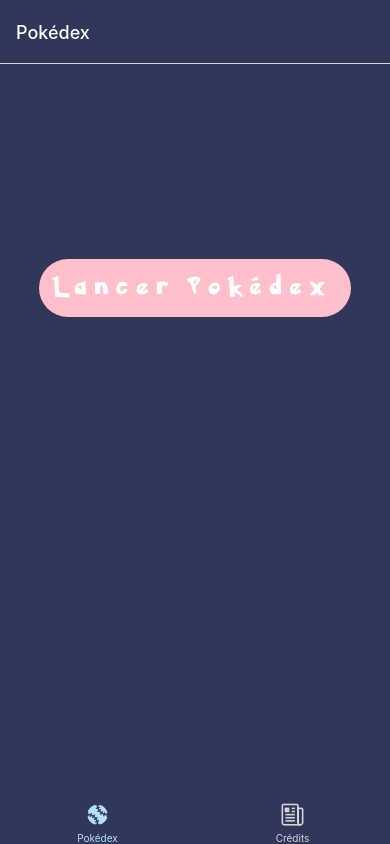
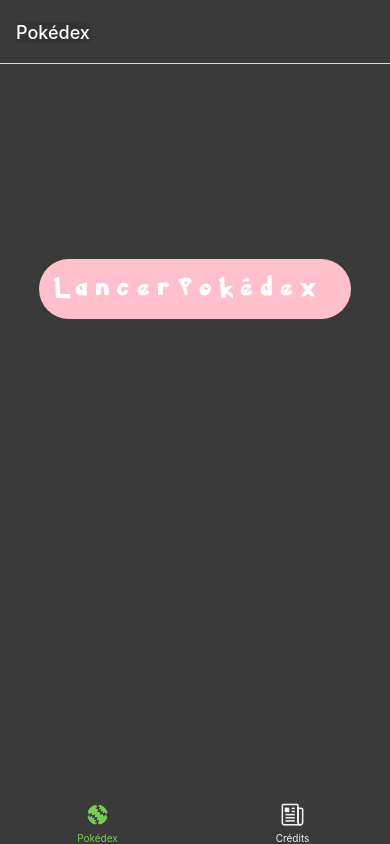
Before and after one commit to alexisg09/pokedex, a React Native app: screen / in a window 390 px wide. Built offline with nearby package versions, Linux system fonts and the light colour scheme.

Commit message:
Lot of changes

```diff
--- a/App.js
+++ b/App.js
@@ -1,67 +1,65 @@
-import {
-  QueryClient,
-  QueryClientProvider,
-} from '@tanstack/react-query'
-import { NavigationContainer } from '@react-navigation/native';
-import { createBottomTabNavigator } from '@react-navigation/bottom-tabs';
-import { createStackNavigator } from '@react-navigation/stack';
-import Ionicons from '@expo/vector-icons/Ionicons';
-import Informations from './components/Informations';
-import PokemonDetails from './components/ItemDetails';
-import ListItem from './components/ListItem';
+import Ionicons from "@expo/vector-icons/Ionicons";
+import { createBottomTabNavigator } from "@react-navigation/bottom-tabs";
+import { NavigationContainer } from "@react-navigation/native";
+import { createStackNavigator } from "@react-navigation/stack";
+import { QueryClient, QueryClientProvider } from "@tanstack/react-query";
 
+import Informations from "./components/Informations";
+import PokemonDetails from "./components/ItemDetails";
+import ListItem from "./components/ListItem";
+import style from "./styles/style";
 
 // Create a client
 
-
 const App = () => {
-  const queryClient = new QueryClient()
+  const queryClient = new QueryClient();
 
   const Tab = createBottomTabNavigator();
   const Stack = createStackNavigator();
 
-
-  //   screenOptions = {{ headerStyle: { backgroundColor: '#31375b' }, headerTitleStyle: { color: '#ffffff' } }
-  // }
   const Home = () => {
-
     return (
-      <Tab.Navigator screenOptions={({ route }) => ({
+      <Tab.Navigator
+        screenOptions={({ route }) => ({
           tabBarIcon: ({ focused, color, size }) => {
             let iconName;
 
-          if (route.name === 'Pokédex') {
-            iconName = focused
-              ? 'baseball'
-              : 'baseball-outline';
-          } else if (route.name === 'Crédits') {
-            iconName = focused ? 'newspaper' : 'newspaper-outline';
+            if (route.name === "Pokédex") {
+              iconName = focused ? "baseball" : "baseball-outline";
+            } else if (route.name === "Crédits") {
+              iconName = focused ? "newspaper" : "newspaper-outline";
             }
 
             return <Ionicons name={iconName} size={size} color={color} />;
           },
-        tabBarActiveTintColor: '#b2e1f7',
-        tabBarInactiveTintColor: '#d6d6d6',
-        headerStyle: { backgroundColor: '#31375b' },
-        headerTitleStyle: { color: '#ffffff' },
+          tabBarActiveTintColor: style.colors.secondary0,
+          tabBarInactiveTintColor: style.colors.gray6,
+          headerStyle: { backgroundColor: style.colors.primary0 },
+          headerTitleStyle: {
+            color: style.colors.white,
+            textShadowRadius: 60,
+            textShadowColor: style.colors.black,
+          },
           tabBarStyle: {
-          backgroundColor: '#31375b',
-          borderTopColor: '#31375b'
-        }
-      })}>
+            backgroundColor: style.colors.primary0,
+            borderTopColor: style.colors.primary0,
+          },
+        })}
+      >
         <Tab.Screen name="Pokédex" component={ListItem} />
         <Tab.Screen name="Crédits" component={Informations} />
       </Tab.Navigator>
-    )
-
-  }
+    );
+  };
   return (
     <QueryClientProvider client={queryClient}>
       <NavigationContainer>
-        <Stack.Navigator screenOptions={{
-          headerStyle: { backgroundColor: '#31375b' },
-          headerTitleStyle: { color: '#ffffff' },
-        }}>
+        <Stack.Navigator
+          screenOptions={{
+            headerStyle: { backgroundColor: style.colors.primary0 },
+            headerTitleStyle: { color: style.colors.white },
+          }}
+        >
           <Stack.Screen
             name="Home"
             component={Home}
@@ -71,8 +69,8 @@
           <Stack.Screen name="Détails" component={PokemonDetails} />
         </Stack.Navigator>
       </NavigationContainer>
-    </QueryClientProvider >
+    </QueryClientProvider>
   );
-}
+};
 
 export default App;
--- a/api/fetchPokemons.js
+++ b/api/fetchPokemons.js
@@ -1,4 +1,4 @@
 export async function fetchPokemons() {
-    const res = await fetch("https://pokebuildapi.fr/api/v1/pokemon/limit/50");
-    return res.json();
-};
+  const res = await fetch("https://pokebuildapi.fr/api/v1/pokemon/type/Psy");
+  return res.json();
+}
--- a/app.json
+++ b/app.json
@@ -1,5 +1,8 @@
 {
   "expo": {
+    "androidStatusBar": {
+      "translucent": true
+    },
     "name": "pokedex",
     "slug": "pokedex",
     "version": "1.0.0",
--- a/components/Informations.js
+++ b/components/Informations.js
@@ -1,33 +1,29 @@
-import React from 'react';
+import { StatusBar } from "expo-status-bar";
+import React from "react";
+import { StyleSheet, Text, ScrollView } from "react-native";
 
-import { StyleSheet, Image, Text, ScrollView, TouchableOpacity, View } from 'react-native';
-import { StatusBar } from 'expo-status-bar';
+import style from "../styles/style";
 
 const Informations = () => {
   return (
     <ScrollView style={styles.container}>
       <Text style={styles.item}>Informations page</Text>
       <StatusBar style="auto" />
-    </ScrollView >
-
+    </ScrollView>
   );
-}
+};
 
 const styles = StyleSheet.create({
   container: {
     flex: 1,
-    backgroundColor: '#31375b',
+    backgroundColor: style.colors.primary0,
   },
   item: {
-    paddingTop: 40,
-    display: 'flex',
-    alignSelf: 'center',
-    color: "#ffffff",
-
+    paddingTop: style.spacing.demiLG,
+    display: "flex",
+    alignSelf: "center",
+    color: style.colors.white,
   },
 });
 
-
-
-
 export default Informations;
--- a/components/ItemDetails.js
+++ b/components/ItemDetails.js
@@ -1,116 +1,129 @@
-import React from 'react';
+import { useNavigation } from "@react-navigation/native";
+import { LinearGradient } from "expo-linear-gradient";
+import { StatusBar } from "expo-status-bar";
+import React, { useEffect } from "react";
+import { StyleSheet, Image, Text, View } from "react-native";
 
-import { StyleSheet, Image, Text, TouchableOpacity, View } from 'react-native';
-import { StatusBar } from 'expo-status-bar';
-import { LinearGradient } from 'expo-linear-gradient';
+import style from "../styles/style";
 
 export default function PokemonDetails({ route }) {
-
   const getColorFromType = (type) => {
-
     switch (type) {
       case "Plante":
-        return 'darkgreen';
-        break;
+        return "darkgreen";
       case "Feu":
-        return 'crimson';
-        break;
+        return "crimson";
       case "Eau":
-        return 'cornflowerblue';
-        break;
+        return "cornflowerblue";
       case "Poison":
-        return 'darkorchid';
-        break;
+        return "darkorchid";
       case "Fée":
-        return 'pink';
-        break;
+        return "pink";
       case "Psy":
-        return 'magenta';
-        break;
-      case "spectre":
+        return "mediumvioletred";
+      case "Spectre":
         return "darkmagenta";
-        break;
       case "Combat":
-        return 'coral';
-        break;
+        return "coral";
       case "Normal":
-        return 'gray';
-        break;
+        return "gray";
       case "Électrik":
-        return 'gold';
-        break;
+        return "gold";
       case "Sol":
         return "moccasin";
-        break;
       case "Roche":
         return "brown";
-        break;
       case "Acier":
         return "slategray";
-        break;
       case "Vol":
         return "lightblue";
-        break;
-
+      case "Ténèbres":
+        return "darkslategrey";
+      case "Dragon":
+        return "darkblue";
       case "Insecte":
-        return "#9acd32"
+        return "#9acd32";
+      case "Glace":
+        return "deepskyblue";
 
       default:
-        return 'white';
+        return "white";
+    }
+  };
 
-    }
-  }
+  const navigation = useNavigation();
 
-  const pokemon = route.params.poke
+  const pokemon = route.params.poke;
+
+  useEffect(() => {
+    navigation.setOptions({
+      headerStyle: {
+        backgroundColor: getColorFromType(pokemon.apiTypes[0].name),
+      },
+    });
+  }, []);
 
   return (
-    <LinearGradient style={styles.detailContainer}
-      colors={[getColorFromType(pokemon.apiTypes[0].name), getColorFromType(pokemon.apiTypes[1] ? pokemon.apiTypes[1].name : "")]}>
-      <Image source={{ uri: pokemon.image }} style={{ width: 400, height: 400 }} />
+    <LinearGradient
+      style={styles.detailContainer}
+      colors={[
+        getColorFromType(pokemon.apiTypes[0].name),
+        getColorFromType(pokemon.apiTypes[1] ? pokemon.apiTypes[1].name : ""),
+      ]}
+    >
+      <Image
+        source={{ uri: pokemon.image }}
+        style={{ width: 300, height: 300, resizeMode: 'cover' }}
+      />
       <Text style={{ fontSize: 30 }}>{pokemon.name}</Text>
       <View style={{ paddingVertical: 15 }}>
-        <Image source={{ uri: pokemon.apiTypes[0].image }} style={{ width: 50, height: 50 }} />
-        {
-          pokemon.apiTypes[1] && (
-            <Image source={{ uri: pokemon.apiTypes[1].image }} style={{ width: 50, height: 50 }} />
-          )
-        }
+        <Image
+          source={{ uri: pokemon.apiTypes[0].image }}
+          style={{ width: 50, height: 50 }}
+        />
+        {pokemon.apiTypes[1] && (
+          <Image
+            source={{ uri: pokemon.apiTypes[1].image }}
+            style={{ width: 50, height: 50 }}
+          />
+        )}
       </View>
-      <View style={{ paddingVertical: 15, alignItems: 'center' }}>
+      <View style={{ paddingVertical: 15, alignItems: "center" }}>
         <Text>Ne bronche pas face au(x) type(s) :</Text>
-        {
-          pokemon.apiResistances.map((type) => type.damage_relation === 'resistant' && (
-            <Text style={styles.textType} key={type.name}>{type.name}</Text>
-          ))
-
-
-        }
+        {pokemon.apiResistances.map(
+          (type) =>
+            type.damage_relation === "resistant" && (
+              <Text style={styles.textType} key={type.name}>
+                {type.name}
+              </Text>
+            )
+        )}
       </View>
-      <View style={{ paddingVertical: 15, alignItems: 'center' }}>
+      <View style={{ paddingVertical: 15, alignItems: "center" }}>
         <Text>Se chie dessus face au(x) type(s) :</Text>
-        {
-          pokemon.apiResistances.map((type) => type.damage_relation === 'vulnerable' && (
-            <Text style={styles.textType} key={type.name}>{type.name}</Text>
-          ))
-
-
-        }
+        {pokemon.apiResistances.map(
+          (type) =>
+            type.damage_relation === "vulnerable" && (
+              <Text style={styles.textType} key={type.name}>
+                {type.name}
+              </Text>
+            )
+        )}
       </View>
       <StatusBar style="auto" />
     </LinearGradient>
-
   );
 }
 
 const styles = StyleSheet.create({
   detailContainer: {
     flex: 1,
-    backgroundColor: '#DEDEDE',
-    color: "#fff",
-    alignItems: 'center',
-    justifyContent: 'center',
+    backgroundColor: style.colors.gray4,
+    color: style.colors.white,
+    alignItems: "center",
+    justifyContent: "center",
   },
   textType: {
-    fontWeight: 'bold',
-  }
+    fontWeight: style.fontWeight.bold,
+  },
 });
--- a/components/ListItem.js
+++ b/components/ListItem.js
@@ -1,38 +1,73 @@
-import React, { Fragment, useState } from 'react';
+import { useNavigation } from "@react-navigation/native";
+import { useQuery } from "@tanstack/react-query";
+import { useFonts } from "expo-font";
+import { StatusBar } from "expo-status-bar";
+import React, { useState, useCallback } from "react";
+import {
+  StyleSheet,
+  Image,
+  RefreshControl,
+  Text,
+  ScrollView,
+  TouchableOpacity,
+  View,
+  ActivityIndicator,
+} from "react-native";
 
-import { StyleSheet, Image, Text, ScrollView, TouchableOpacity, View, ActivityIndicator } from 'react-native';
-import { StatusBar } from 'expo-status-bar';
-import { useQuery } from "@tanstack/react-query";
-import { useNavigation } from '@react-navigation/native';
-import { useFonts } from 'expo-font';
-import { fetchPokemons } from '../api/fetchPokemons';
-
-
+import { fetchPokemons } from "../api/fetchPokemons";
+import style from "../styles/style";
 
 export default function App() {
-  const [enableFetch, setEnableFetch] = useState(false)
-  const { data, status, isLoading, isError } = useQuery(["pokemons"], () => fetchPokemons(), { enabled: enableFetch });
+  const [enableFetch, setEnableFetch] = useState(false);
+  const [isRefreshing, setIsRefreshing] = useState(false);
+  const { data, status, isLoading, isError } = useQuery(
+    ["pokemons"],
+    () => fetchPokemons(),
+    { enabled: enableFetch }
+  );
   const [fontsLoaded] = useFonts({
-    'Pokemon-Solid': require('../assets/fonts/Pokemon_Solid.ttf'),
-    'Pokemon-Hollow': require('../assets/fonts/Pokemon_Hollow.ttf')
+    "Pokemon-Solid": require("../assets/fonts/Pokemon_Solid.ttf"),
+    "Pokemon-Hollow": require("../assets/fonts/Pokemon_Hollow.ttf"),
   });
   const navigation = useNavigation();
 
+  const wait = (timeout) => {
+    return new Promise((resolve) => setTimeout(resolve, timeout));
+  };
+
+  const onRefresh = useCallback(() => {
+    setIsRefreshing(true);
+    wait(2000).then(() => setIsRefreshing(false));
+  }, []);
+
   return (
-    <ScrollView style={styles.container}>
-
+    <ScrollView
+      style={styles.container}
+      refreshControl={
+        <RefreshControl refreshing={isRefreshing} onRefresh={onRefresh} />
+      }
+    >
       {!enableFetch && fontsLoaded && (
         <TouchableOpacity
           onPress={() => setEnableFetch(true)}
-          style={styles.launcher}>
-          <Text style={{ fontSize: 20, color: '#fff', fontFamily: 'Pokemon-Solid', textShadowColor: 'black' }}>L a n c e r  P o k é d e x</Text>
+          style={styles.launcher}
+        >
+          <Text
+            style={{
+              fontSize: 20,
+              color: style.colors.white,
+              fontFamily: "Pokemon-Solid",
+              textShadowColor: "black",
+            }}
+          >
+            L a n c e r P o k é d e x
+          </Text>
         </TouchableOpacity>
       )}
 
-
       {isLoading && enableFetch && (
         <View style={styles.loader}>
-          <ActivityIndicator size={300} color="#FF4B4B" />
+          <ActivityIndicator size={300} color={style.colors.secondary0} />
         </View>
       )}
 
@@ -41,59 +76,82 @@
           <Text>Erreur... Relance l'app</Text>
           <TouchableOpacity
             onPress={() => setEnableFetch(true)}
-            style={styles.launcher}>
-            <Text style={{ fontSize: 20, color: '#fff', fontFamily: 'Pokemon-Solid', textShadowColor: 'black' }}>R e l a n c e r</Text>
+            style={styles.launcher}
+          >
+            <Text
+              style={{
+                fontSize: 20,
+                color: style.colors.white,
+                fontFamily: "Pokemon-Solid",
+                textShadowColor: "black",
+              }}
+            >
+              R e l a n c e r
+            </Text>
           </TouchableOpacity>
         </View>
       )}
 
-      {status === 'success' && data !== undefined && data?.map((poke) => {
-        return (
-          <View key={poke.id} style={styles.container}>
-            <TouchableOpacity onPress={() => navigation.navigate('Détails', { poke: poke })}>
-              <Image source={{ uri: poke.image, height: 200, width: 200 }} style={{ alignSelf: 'center' }} resizeMode="contain" />
-              <Text style={{ color: '#fff', fontSize: 20, textAlign: 'center' }}>{poke.name}</Text>
-              <Text>{poke.url}</Text>
-            </TouchableOpacity>
-          </View>)
-
-      })
-      }
+      {status === "success" &&
+        data !== undefined &&
+        data?.map((poke) => {
+          return (
+            <View key={poke.id} style={styles.container}>
+              <TouchableOpacity
+                onPress={() => navigation.navigate("Détails", { poke })}
+              >
+                <Image
+                  source={{ uri: poke.image, height: 200, width: 200 }}
+                  style={{ alignSelf: "center" }}
+                  resizeMode="contain"
+                />
+                <Text
+                  style={{
+                    color: style.colors.white,
+                    fontSize: 20,
+                    textAlign: "center",
+                  }}
+                >
+                  {poke.name}
+                </Text>
+                <Text>{poke.url}</Text>
+              </TouchableOpacity>
+            </View>
+          );
+        })}
       <StatusBar style="auto" />
-    </ScrollView >
-
+    </ScrollView>
   );
 }
 
 const styles = StyleSheet.create({
   container: {
     flex: 1,
-    backgroundColor: '#31375b',
+    backgroundColor: style.colors.primary0,
   },
   item: {
-    padding: 20,
-    marginVertical: 8,
-    marginHorizontal: 16,
+    padding: style.spacing.baseLg,
+    marginVertical: style.spacing.demi,
+    marginHorizontal: style.spacing.base,
   },
 
   launcher: {
-    textAlign: 'center',
-    backgroundColor: 'pink',
-    marginTop: '50%',
-    marginHorizontal: '10%',
-    borderRadius: 100,
-    elevation: 10,
-    margin: 10,
-    padding: 15
+    textAlign: "center",
+    backgroundColor: style.colors.pink,
+    marginTop: style.percents.p50,
+    marginHorizontal: style.percents.p10,
+    borderRadius: style.radius.full,
+    elevation: style.spacing.demiLG,
+    margin: style.spacing.demiLG,
+    padding: style.spacing.base,
   },
 
   loader: {
-    marginTop: '50%'
+    marginTop: style.percents.p50,
   },
 
   listContainer: {
-    marginHorizontal: '50%',
-    backgroundColor: 'red'
-  }
-
+    marginHorizontal: style.percents.p50,
+    backgroundColor: style.colors.red,
+  },
 });
--- a/package.json
+++ b/package.json
@@ -8,12 +8,16 @@
     "ios": "expo start --ios",
     "web": "expo start --web"
   },
+  "eslintConfig": {
+    "extends": "universe/native"
+  },
   "dependencies": {
     "@react-navigation/bottom-tabs": "^6.4.0",
     "@react-navigation/native": "^6.0.13",
     "@react-navigation/native-stack": "^6.9.1",
     "@react-navigation/stack": "^6.3.2",
     "@tanstack/react-query": "^4.12.0",
+    "eslint-config-universe": "^11.1.1",
     "expo": "~46.0.16",
     "expo-font": "~10.2.0",
     "expo-image-picker": "~13.3.1",
--- /dev/null
+++ b/styles/style.ts
@@ -0,0 +1,108 @@
+const theme = {
+  colors: {
+    transparent: "transparent",
+    white: "white",
+    whiteTransparent: "#FFFFFFCC",
+    black: "#000000",
+    // primary0: "#C4317F",
+    // primary1: "#920262",
+    // primary3: "#B26C9E",
+    // primary6: "#F4E5EF",
+    // primary7: "#F9F3F7",
+    // secondary1: "#A89062",
+    // secondary5: "#EDE9E1",
+    primary0: "#3a3a3a",
+    secondary0: "#77ce54",
+    gray1: "#6F6F6F",
+    gray2: "#414141",
+    gray3: "#595959",
+    gray4: "#A6A6A6",
+    gray5: "#BFBFBF",
+    gray6: "#F0F0F0",
+    gray7: "#F9F9F9",
+    red: "red",
+    pink: "pink",
+    successBorder: "#0D823C",
+    successSurface: "#D8F7E6",
+    errorBorder: "#EE1E34",
+    errorSurface: "#FFE5E8",
+    border1: "#DF2F9B",
+    border2: "#1C6BFF",
+    green: "#34C759",
+    avatar: "#e3e8f0",
+  },
+  spacing: {
+    quarterSm: 2 as const,
+    quarter: 4 as const,
+    demi: 8 as const,
+    demiLG: 10 as const,
+    demiXL: 12 as const,
+    baseSm: 14 as const,
+    base: 16 as const,
+    baseLg: 20 as const,
+    baseXl: 24 as const,
+    screenPadding: 24 as const,
+    doubleSm: 28 as const,
+    double: 32 as const,
+    triple: 48 as const,
+    input: 56 as const,
+    quadruple: 64 as const,
+    quintuple: 80 as const,
+    sixfold: 96 as const,
+    octuple: 128 as const,
+  },
+  fontSize: {
+    xxs: 11 as const,
+    xs: 12 as const,
+    sm: 14 as const,
+    md: 16 as const,
+    lg: 18 as const,
+    lg2: 20 as const,
+    xl: 22 as const,
+    xl2: 24 as const,
+    xl3: 26 as const,
+    xl6: 45 as const,
+  },
+  fontWeight: {
+    normal: "400" as const,
+    semibold: "600" as const,
+    medium: "500" as const,
+    bold: "700" as const,
+  },
+  radius: {
+    full: 9999 as const,
+    demi: 4 as const,
+    base: 8 as const,
+    baseLg: 10 as const,
+    double: 16 as const,
+    triple: 25 as const,
+    quadruple: 32 as const,
+  },
+  opacity: {
+    pressedSubtle: 0.75 as const,
+    pressed: 0.5 as const,
+  },
+  fontFamily: {
+    poppins400: "Poppins-Regular",
+    poppins500: "Poppins-Medium",
+    poppins600: "Poppins-SemiBold",
+    poppins700: "Poppins-Bold",
+    roboto400: "Roboto-Regular",
+    roboto500: "Roboto-Medium",
+    beyondTheMountains: "BeyondTheMountains",
+  },
+  percents: {
+    p10: "10%",
+    p20: "20%",
+    p30: "30%",
+    p40: "40%",
+    p50: "50%",
+    p60: "60%",
+    p70: "70%",
+    p80: "80%",
+    p90: "90%",
+    p100: "100%",
+  },
+};
+
+export default theme;
```
Also changed, not shown: types/pokemon.ts (added, +41 -0 lines), 2 other files (tests, documents, lock files or other folders). Lines whose indentation alone changed are shown as unchanged.
